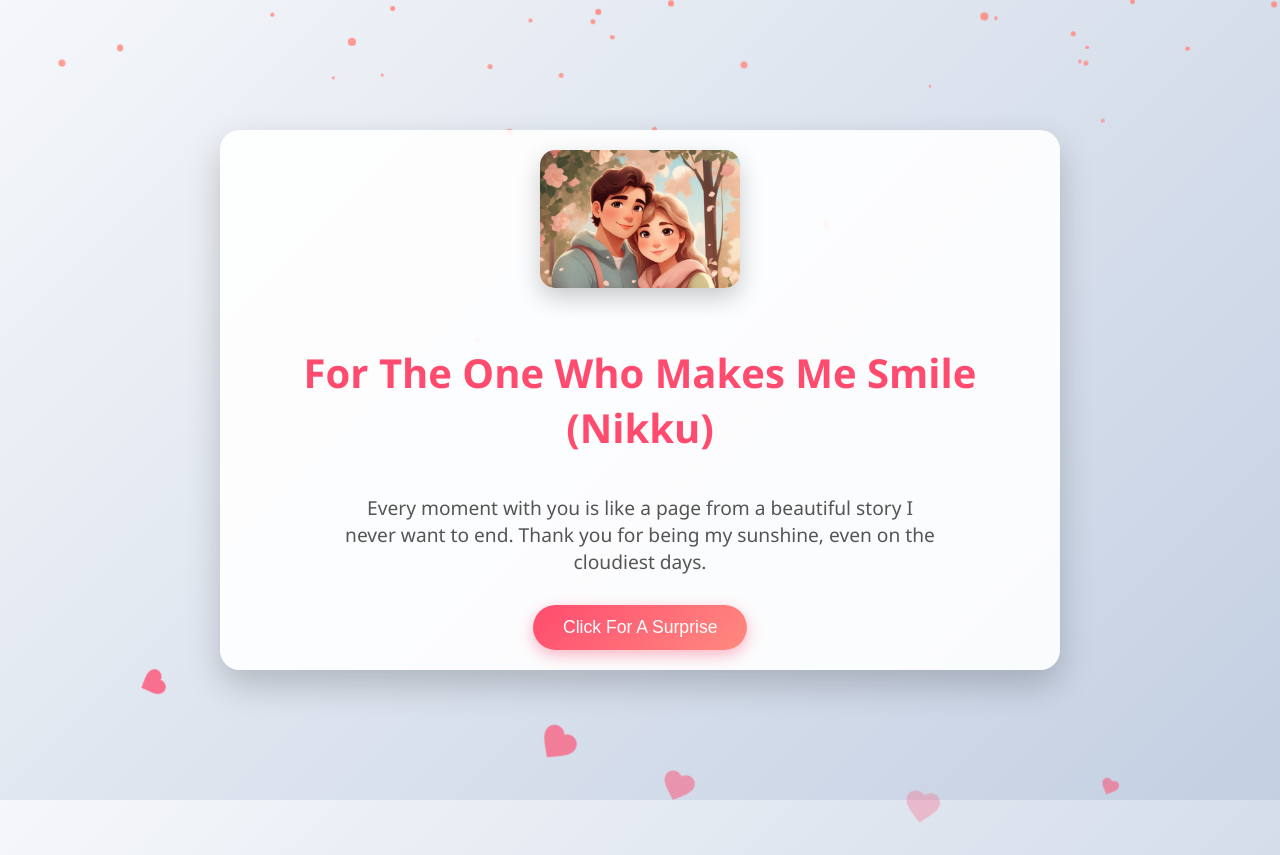
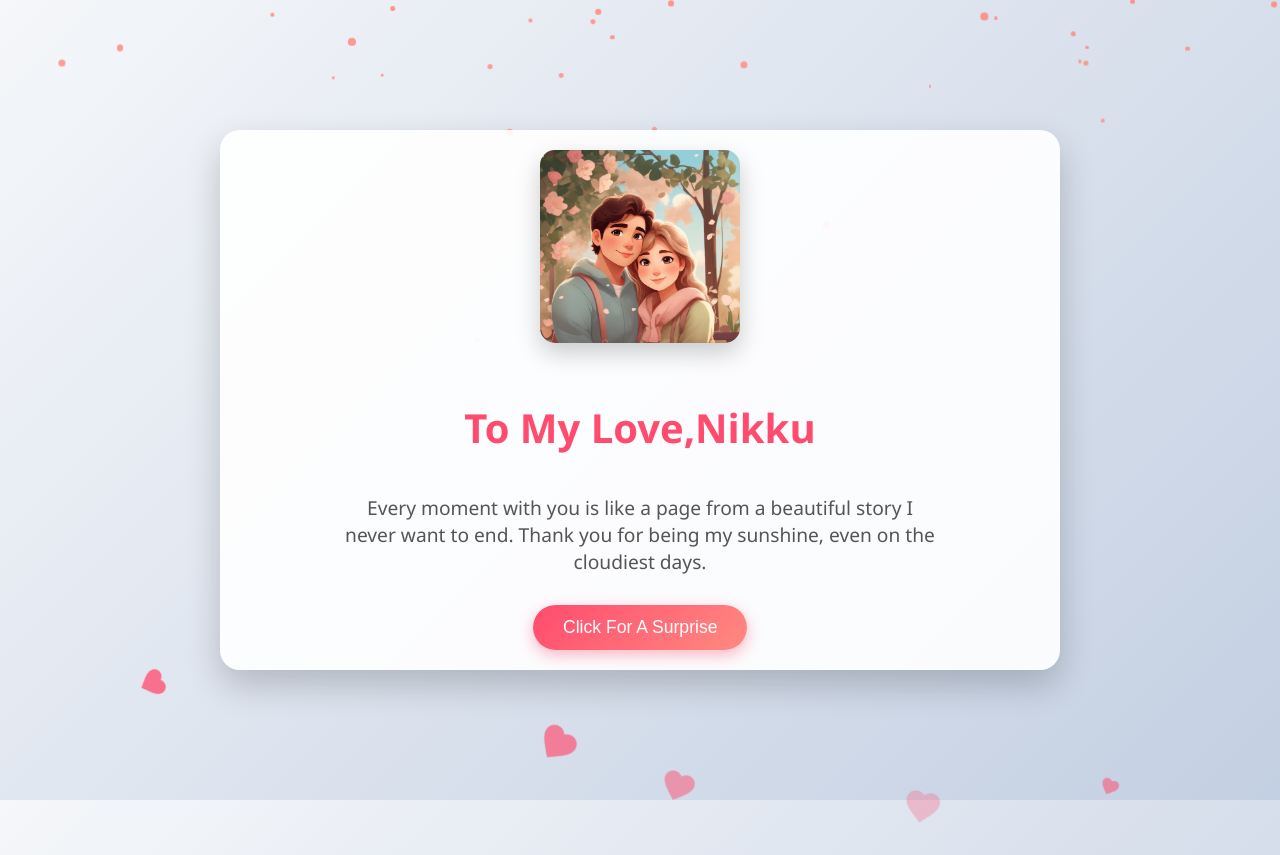
Before and after one commit to rpm369/Gia, a plain HTML site: page index.html in a window 1280 px wide. Drawn offline with Linux system fonts and the light colour scheme.

Commit message:
Update index.html

```diff
--- a/index.html
+++ b/index.html
@@ -229,7 +229,7 @@
       <img src="Love.jpg" alt="placeholder" />
     </div>
 
-    <h1>For The One Who Makes Me Smile (Nikku)</h1>
+    <h1>To My Love,Nikku</h1>
     <p>Every moment with you is like a page from a beautiful story I never want to end. Thank you for being my sunshine, even on the cloudiest days.</p>
 
     <button class="btn" id="specialBtn">Click For A Surprise</button>
```
